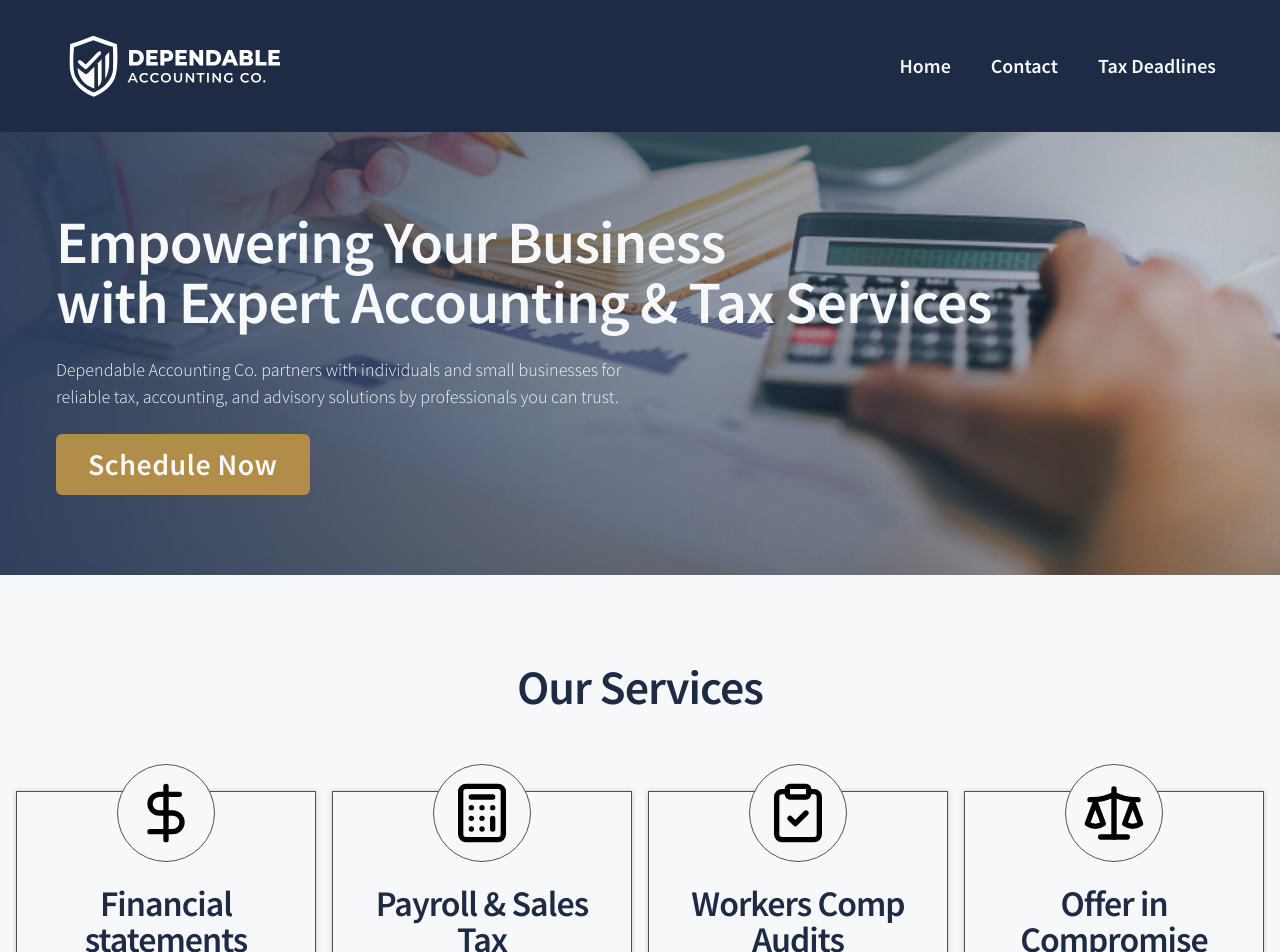
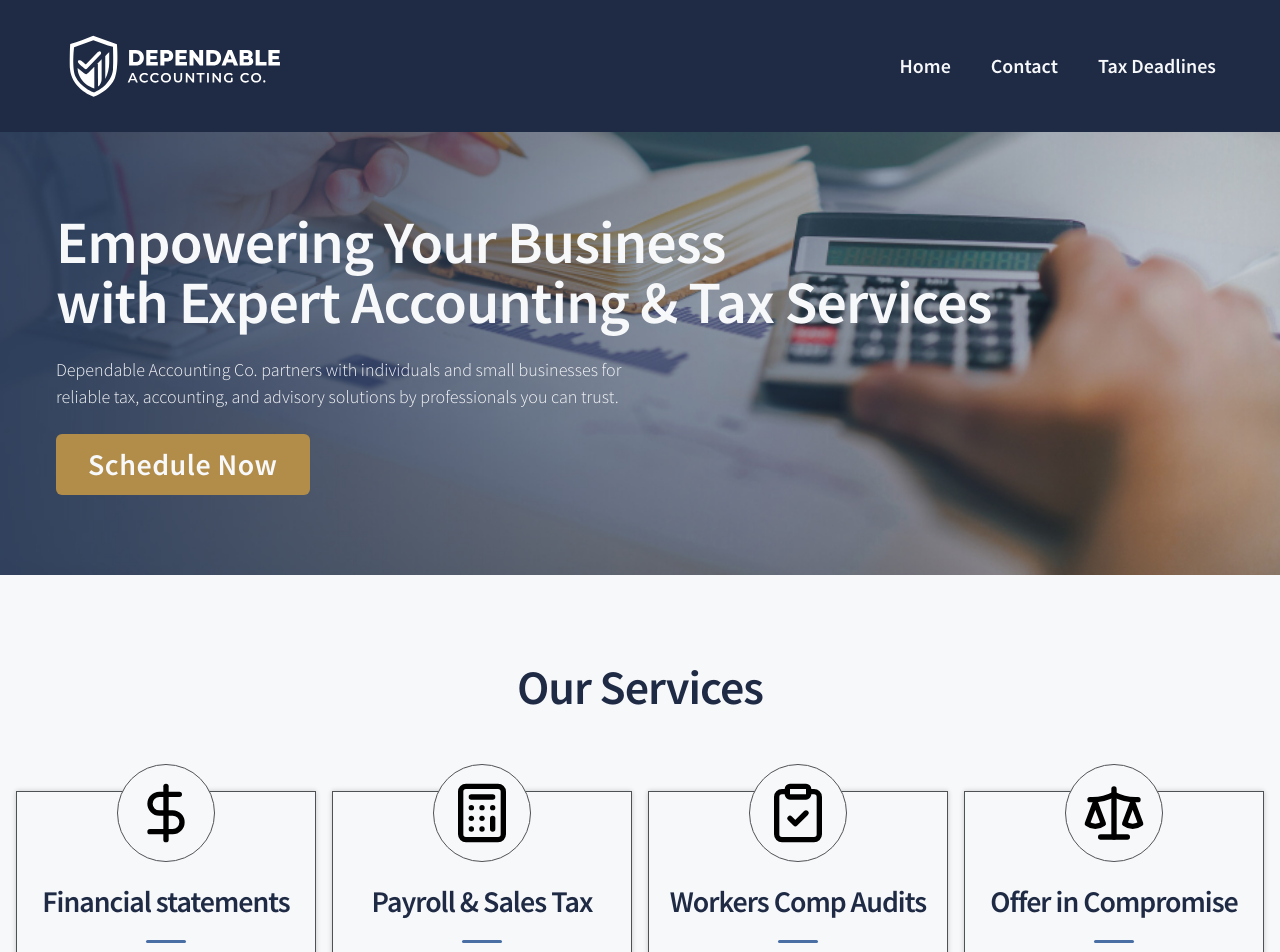
Before and after one commit to SES-Design-Systems/dependableacctg.com, a Next.js app: page / in a window 1280 px wide. Shown: the top 952 px of the page. Built offline with nearby package versions, Linux system fonts and the light colour scheme.

Commit message:
typography update

```diff
--- a/app/globals.css
+++ b/app/globals.css
@@ -24,7 +24,7 @@ h2 {
   @apply leading-none tracking-[-1px] text-2xl sm:text-3xl lg:text-4xl xl:text-5xl text-primary;
 }
 h3 {
-  @apply leading-none tracking-[-1px] text-xl sm:text-2xl lg:text-3xl xl:text-4xl text-primary;
+  @apply leading-none tracking-[-1px] text-xl sm:text-2xl lg:text-3xl text-primary;
 }
 h4 {
   @apply leading-none tracking-[-1px] text-lg lg:text-xl xl:text-2xl text-primary font-sourceLight;
```
